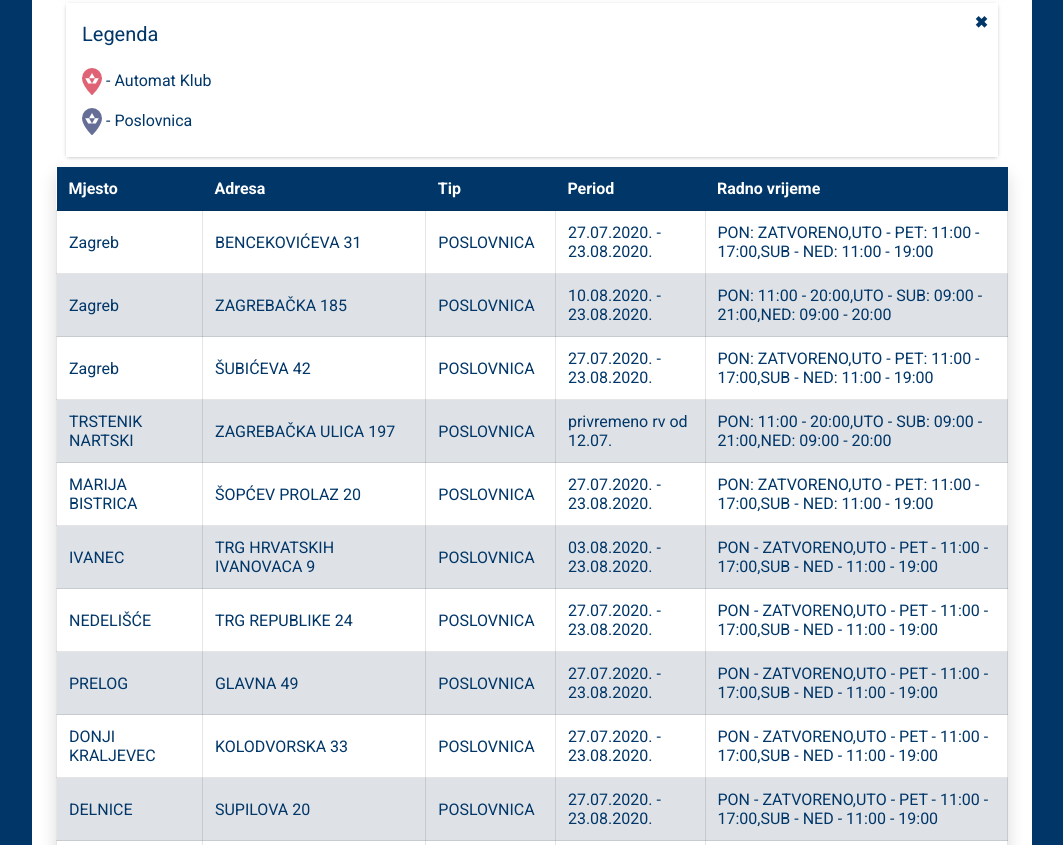
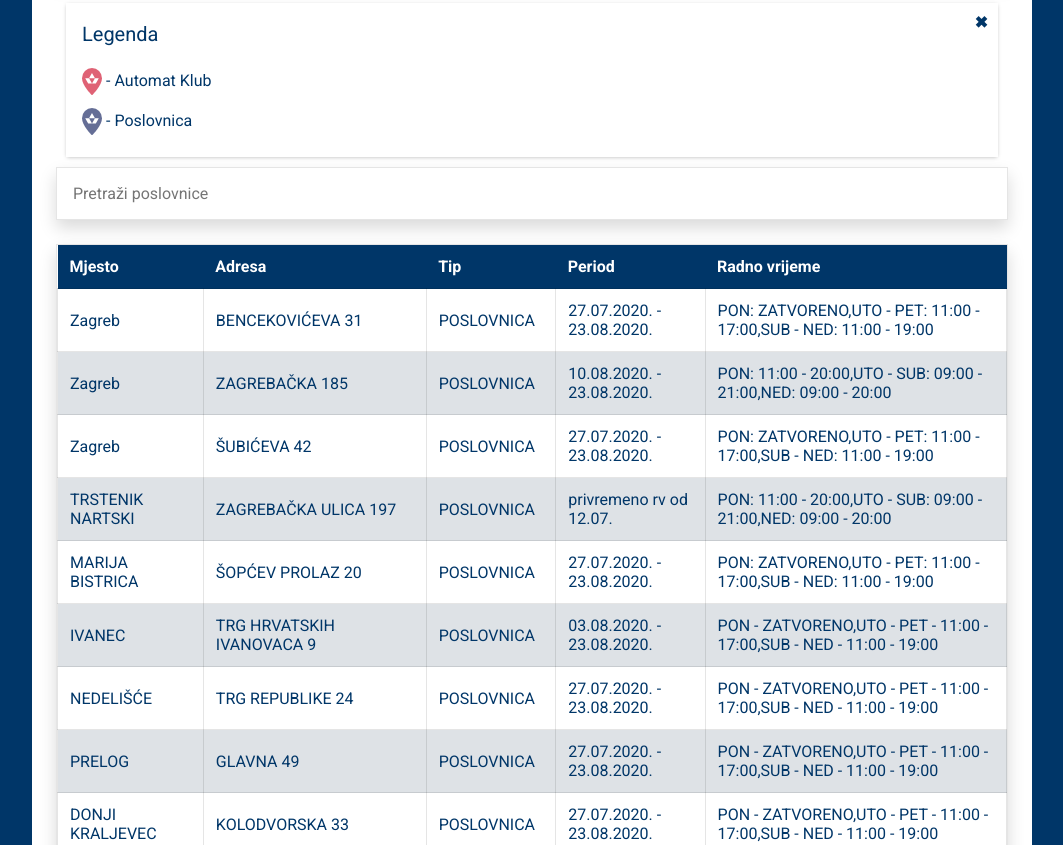
Before and after one commit to baga89/offices, a plain HTML site: page index.html in a window 1280 px wide. Shown: the part 675-1520 px from the top of the page, without its empty margins (108-1171 px from the left). Drawn offline with Linux system fonts and the light colour scheme; some packages are replaced by stand-ins of ours.

Commit message:
Add option to filter table

```diff
--- a/app.css
+++ b/app.css
@@ -346,23 +346,41 @@ header {
   padding-bottom: 48px;
 }
 
+input#filterInput {
+  width: 100%;
+  margin-bottom: 1.5rem;
+  padding: 1rem;
+  border: none;
+  border: 1px solid rgba(0,0,0,0.1);
+  border-radius: 0;
+  outline: none;
+  background-color: transparent;
+  font-size: 1rem;
+  box-shadow: 0 .5rem 1rem rgba(0,0,0,.15);
+  transition: border .4s;
+}
+
+input#filterInput:focus {
+  border-bottom: 2px solid var(--secondary);
+}
+
 .table-responsive {
   overflow-x: auto;
+  margin-bottom: 1.5rem;
+  border: 1px solid rgba(0,0,0,0.1);
   box-shadow: 0 .5rem 1rem rgba(0,0,0,.15);
 }
 
 table {
   width: 100%;
-  margin-bottom: 1.5rem;
   border: 0;
   border-collapse: collapse;
 }
 
 table th {
+  padding: .75rem;
   color: #fff;
   background-color: var(--secondary);
-  border-color: #15324c;
-  vertical-align: bottom;
 }
 
 table td {
@@ -489,6 +507,10 @@ table tr:nth-child(even) {
   .promo-page {
     padding: 48px;
   }
+
+  .table-responsive {
+    overflow-x: hidden;
+  }
 }
 
 
--- a/index.html
+++ b/index.html
@@ -53,6 +53,8 @@
           <div id="map"></div>
           <!-- Google map legend -->
           <div id="legend"></div>
+          <!-- Filter table -->
+          <input type="search" id="filterInput" name="search" placeholder="Pretraži poslovnice" autocomplete="off">
           <div class="table-responsive">
             <table>
               <thead>
--- a/offices.js
+++ b/offices.js
@@ -99,26 +99,26 @@ const automatClubs = [
     radnoVrijeme: ["PON - NED: 00:00 - 24:00"],
     latlong: { latitude: 46.376176, longitude: 16.378653 }
   },
-  {
-    // naziv: "AK BENKOVAC",
-    mjesto: "BENKOVAC",
-    adresa: "KRALJA DMITRA ZVONIMIRA 4",
-    tip: "AUTOMAT KLUB",
-    ikona: "images/map-marker-red.svg",
-    period: ["-"],
-    radnoVrijeme: ["PON - NED: 00:00 - 24:00"],
-    latlong: { latitude: 44.033129, longitude: 15.617172 }
-  },
-  {
-    // naziv: "AK MAKARSKA",
-    mjesto: "MAKARSKA",
-    adresa: "SHOPING MALL \"OSEJAVE\"",
-    tip: "AUTOMAT KLUB",
-    ikona: "images/map-marker-red.svg",
-    period: ["-"],
-    radnoVrijeme: ["PON - NED: 00:00 - 24:00"],
-    latlong: { latitude: 43.291251, longitude: 17.025033 }
-  },
+  // {
+  //   naziv: "AK BENKOVAC",
+  //   mjesto: "BENKOVAC",
+  //   adresa: "KRALJA DMITRA ZVONIMIRA 4",
+  //   tip: "AUTOMAT KLUB",
+  //   ikona: "images/map-marker-red.svg",
+  //   period: ["-"],
+  //   radnoVrijeme: ["PON - NED: 00:00 - 24:00"],
+  //   latlong: { latitude: 44.033129, longitude: 15.617172 }
+  // },
+  // {
+  //   naziv: "AK MAKARSKA",
+  //   mjesto: "MAKARSKA",
+  //   adresa: "SHOPING MALL \"OSEJAVE\"",
+  //   tip: "AUTOMAT KLUB",
+  //   ikona: "images/map-marker-red.svg",
+  //   period: ["-"],
+  //   radnoVrijeme: ["PON - NED: 00:00 - 24:00"],
+  //   latlong: { latitude: 43.291251, longitude: 17.025033 }
+  // },
   {
     // naziv: "AK PULA",
     mjesto: "PULA",
@@ -815,6 +815,15 @@ const offices = [
 
 // let test1 = offices.filter(office => office.mjesto == "ZAGREB");
 
+const filterInput = document.getElementById("filterInput");
+
+filterInput.addEventListener("keyup", function () {
+  const filterInputValue = filterInput.value.toUpperCase();
+  const tr = document.querySelectorAll('tbody tr');
+  tr.forEach(tr => tr.style.display = [...tr.children].find(td => td.innerHTML.toUpperCase().includes(filterInputValue)) ? '' : 'none');
+});
+
+
 
 const displayOffices = (offices) => {
   const table = document.querySelector("table");
```
